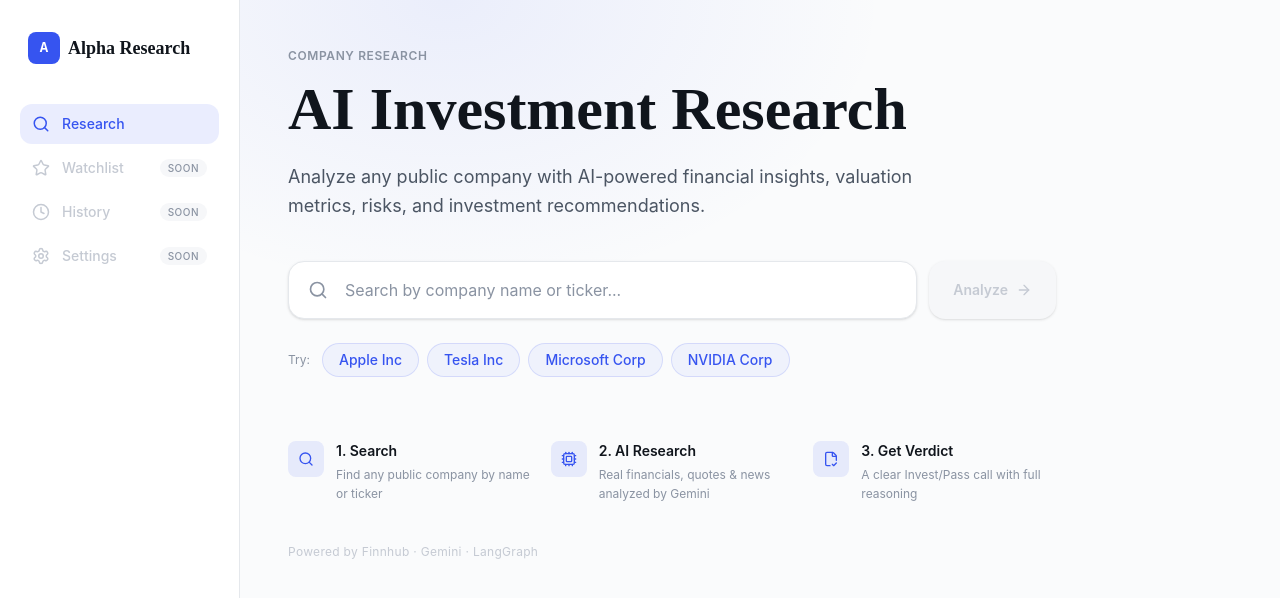
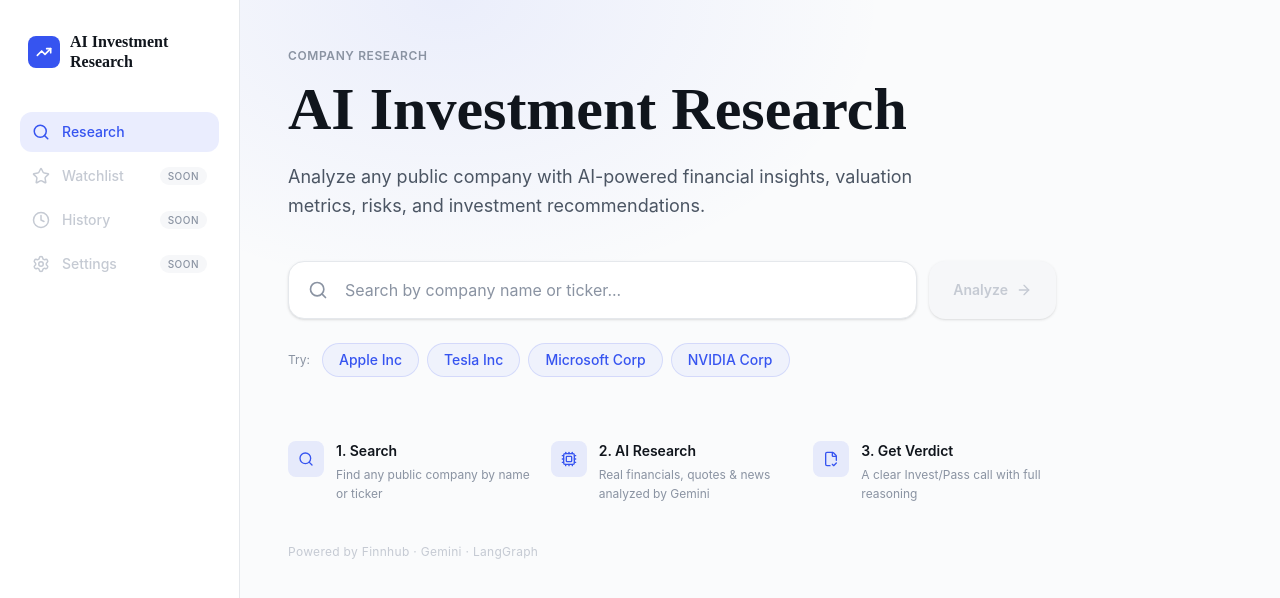
Before and after one commit to Rajwadhwa010/Agent, a React (Vite) app in the folder client/: page / in a window 1280 px wide. Shown: the top 598 px of the page. Built offline with nearby package versions, Linux system fonts and the light colour scheme.

Commit message:
Add README and complete AI Investment Research Agent

```diff
--- a/client/src/components/Sidebar.jsx
+++ b/client/src/components/Sidebar.jsx
@@ -1,5 +1,5 @@
 import { useState } from "react";
-import { Search, Star, Clock, Settings } from "lucide-react";
+import { Search, Star, Clock, Settings, TrendingUp } from "lucide-react";
 
 const navItems = [
     { label: "Research", icon: Search, active: true },
@@ -30,16 +30,14 @@ const Sidebar = () => {
     return (
         <aside className="hidden md:flex flex-col w-60 shrink-0 bg-white border-r border-[#E5E8EC] min-h-screen px-5 py-8">
 
-            <div className="flex items-center gap-2 px-2 mb-10">
+            <div className="flex items-center gap-2.5 px-2 mb-10">
 
-                <div className="w-8 h-8 rounded-lg bg-[#3654F0] flex items-center justify-center">
-                    <span className="text-white font-['IBM_Plex_Mono',_monospace] text-sm font-bold">
-                        A
-                    </span>
+                <div className="w-8 h-8 rounded-lg bg-[#3654F0] flex items-center justify-center shrink-0">
+                    <TrendingUp size={16} className="text-white" strokeWidth={2.5} />
                 </div>
 
-                <span className="font-['Newsreader',_serif] text-lg font-semibold text-[#10151C]">
-                    Alpha Research
+                <span className="font-['Newsreader',_serif] text-base font-semibold text-[#10151C] leading-tight">
+                    AI Investment<br />Research
                 </span>
 
             </div>
```
Also changed, not shown: 2 other files (tests, documents, lock files or other folders).
